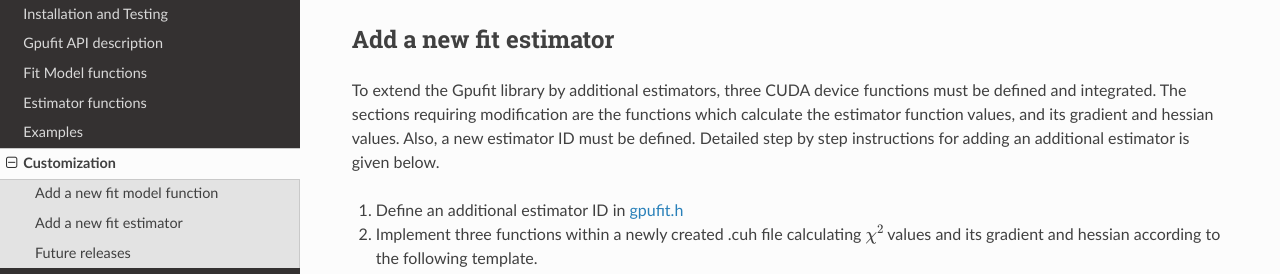
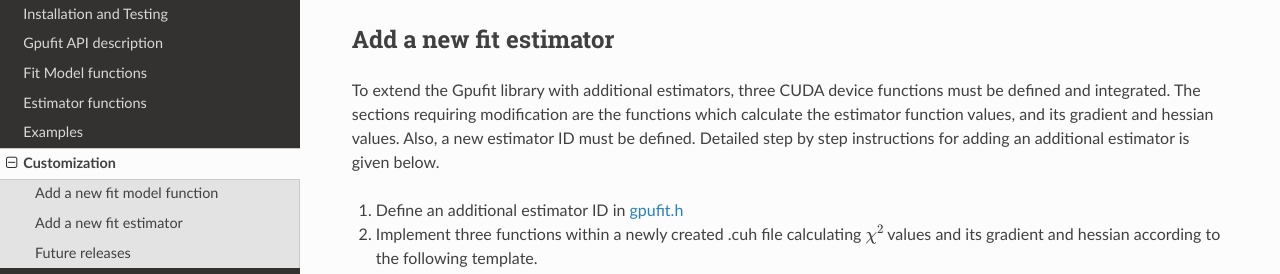
Before and after one commit to gpufit/Gpufit, a Sphinx documentation site: the page built from docs/customization.rst, in a window 1280 px wide and 900 px high, scrolled down 1741 px. Shown: the part 177-451 px from the top of the window. Built offline with Sphinx 7.4.7 and the Read the Docs theme 2.0.0, drawn with Linux system fonts in a browser that asks for light colours.

Commit message:
cleanup of documentation

```diff
--- a/docs/appendix.rst
+++ b/docs/appendix.rst
@@ -13,7 +13,7 @@
    :width: 14 cm
    :align: center
 
-   Levenberg-Marquardt algorithm flow as implemented in |GF|.
+   Levenberg-Marquardt algorithm flow as implemented in the Gpufit library.
 
 
 Performance comparison to other GPU benchmarks
--- a/docs/bindings.rst
+++ b/docs/bindings.rst
@@ -39,7 +39,7 @@
 
 The Gpufit binding for Python is a project named pyGpufit. This project contains a Python package named pygpufit, which
 contains a module gpufit, and this module implements a method called fit. Calling this method is equivalent to
-calling the C interface function :code:`gpufit()` of |GF|. The package expects the input data to be
+calling the C interface function :code:`gpufit()` of the Gpufit library. The package expects the input data to be
 stored as NumPy array. NumPy follows row-major order by default.
 
 Installation
@@ -288,7 +288,7 @@
 ------
 
 The Matlab binding for Gpufit is a Matlab script (gpufit.m_). This script checks the input data, sets default parameters, and
-calls the C interface of |GF|, via a compiled .mex file.
+calls the C interface of the Gpufit library, via a compiled .mex file.
 
 Please note, that before using the Matlab binding, the path to gpufit.m_ must be added to the Matlab path.
 
@@ -437,7 +437,7 @@
     % model ID
     model_id = ModelID.GAUSS_2D;
 
-When all input parameters are set we can call the C interface of |GF|.
+When all input parameters are set we can call the C interface of the Gpufit library.
 
 .. code-block:: matlab
 
--- a/docs/customization.rst
+++ b/docs/customization.rst
@@ -100,7 +100,7 @@
 Add a new fit estimator
 ------------------------
 
-To extend |GF| by additional estimators, three CUDA device functions must be defined and integrated. The sections requiring modification are
+To extend the Gpufit library with additional estimators, three CUDA device functions must be defined and integrated. The sections requiring modification are
 the functions which calculate the estimator function values, and its gradient and hessian values. Also, a new estimator ID must be defined.
 Detailed step by step instructions for adding an additional estimator is given below.
 
--- a/docs/epilog.txt
+++ b/docs/epilog.txt
@@ -2,7 +2,6 @@
 ..
    The content of this file will be appended to every documentation file. Put common substitutions and links here.
 
-.. |GF| replace:: the Gpufit library
 .. |GF_version| replace:: 1.0.1
 
 .. _CUDA: http://developer.nvidia.com/cuda-zone
```
Also changed, not shown: other parts of docs/customization.rst (+1 -1 lines), docs/images/algorithm_gpufit_flowchart.png (deleted), docs/images/gpufit_program_flow_v2.png (deleted), 1 other file.
